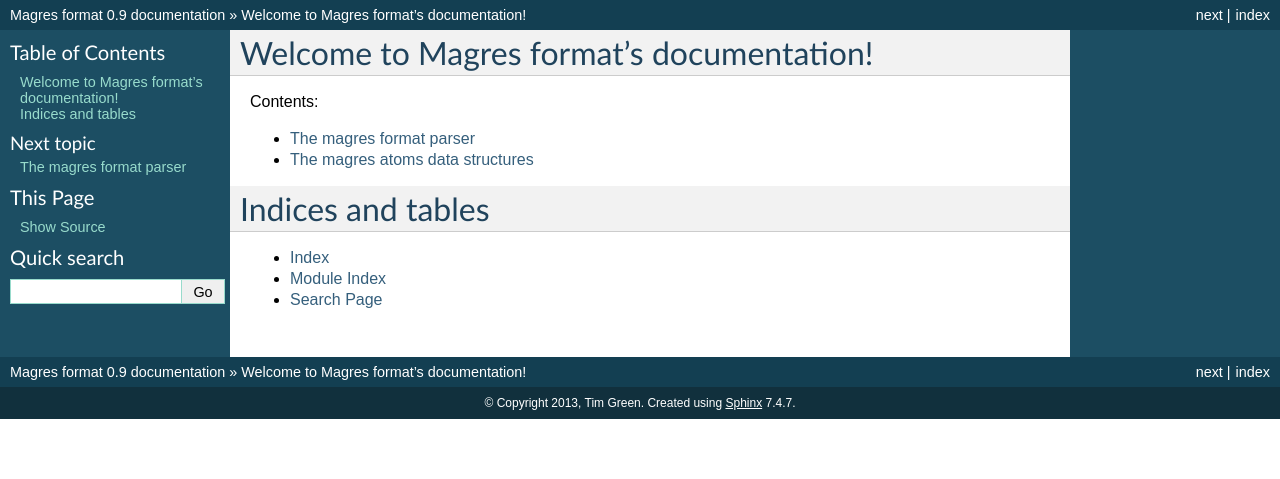
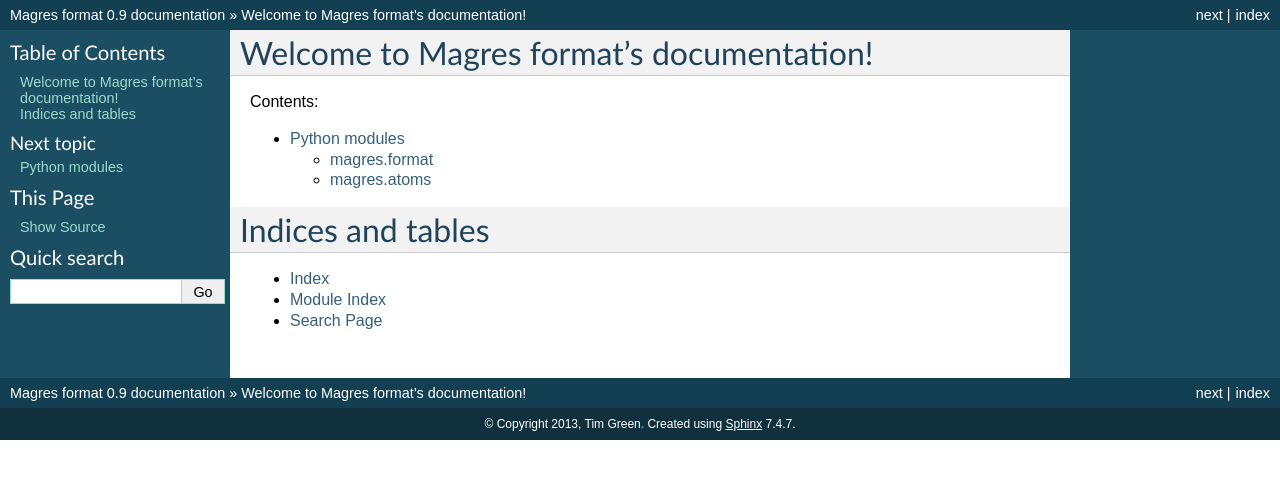
Before and after one commit to tfgg/magres-format, a Sphinx documentation site: the page built from doc/source/index.rst, in a window 1280 px wide. Shown: the top 479 px of the page. Built offline with Sphinx 7.4.7, drawn with Linux system fonts in a browser that asks for light colours; formulas are drawn with MathJax 3.

Commit message:
More documentation modifications

```diff
--- a/doc/source/conf.py
+++ b/doc/source/conf.py
@@ -25,7 +25,7 @@
 
 # Add any Sphinx extension module names here, as strings. They can be extensions
 # coming with Sphinx (named 'sphinx.ext.*') or your custom ones.
-extensions = ['sphinx.ext.autodoc']
+extensions = ['sphinx.ext.autodoc','sphinx.ext.pngmath']
 
 # Add any paths that contain templates here, relative to this directory.
 templates_path = ['_templates']
--- a/doc/source/format.rst
+++ b/doc/source/format.rst
@@ -1,6 +1,7 @@
-
-The magres format parser
+magres.format
 ========================
 
 .. automodule:: magres.format
       :members:
+
+.. autoclass:: magres.format.MagresFile
--- a/doc/source/index.rst
+++ b/doc/source/index.rst
@@ -11,8 +11,7 @@
 .. toctree::
    :maxdepth: 2
 
-   format
-   atoms
+   modules
 
 
 Indices and tables
--- /dev/null
+++ b/doc/source/modules.rst
@@ -0,0 +1,8 @@
+Python modules
+==============
+
+.. toctree::
+    :maxdepth: 2
+
+    format
+    atoms
```
Also changed, not shown: doc/source/atoms.rst (+16 -2 lines), 15 other files.
